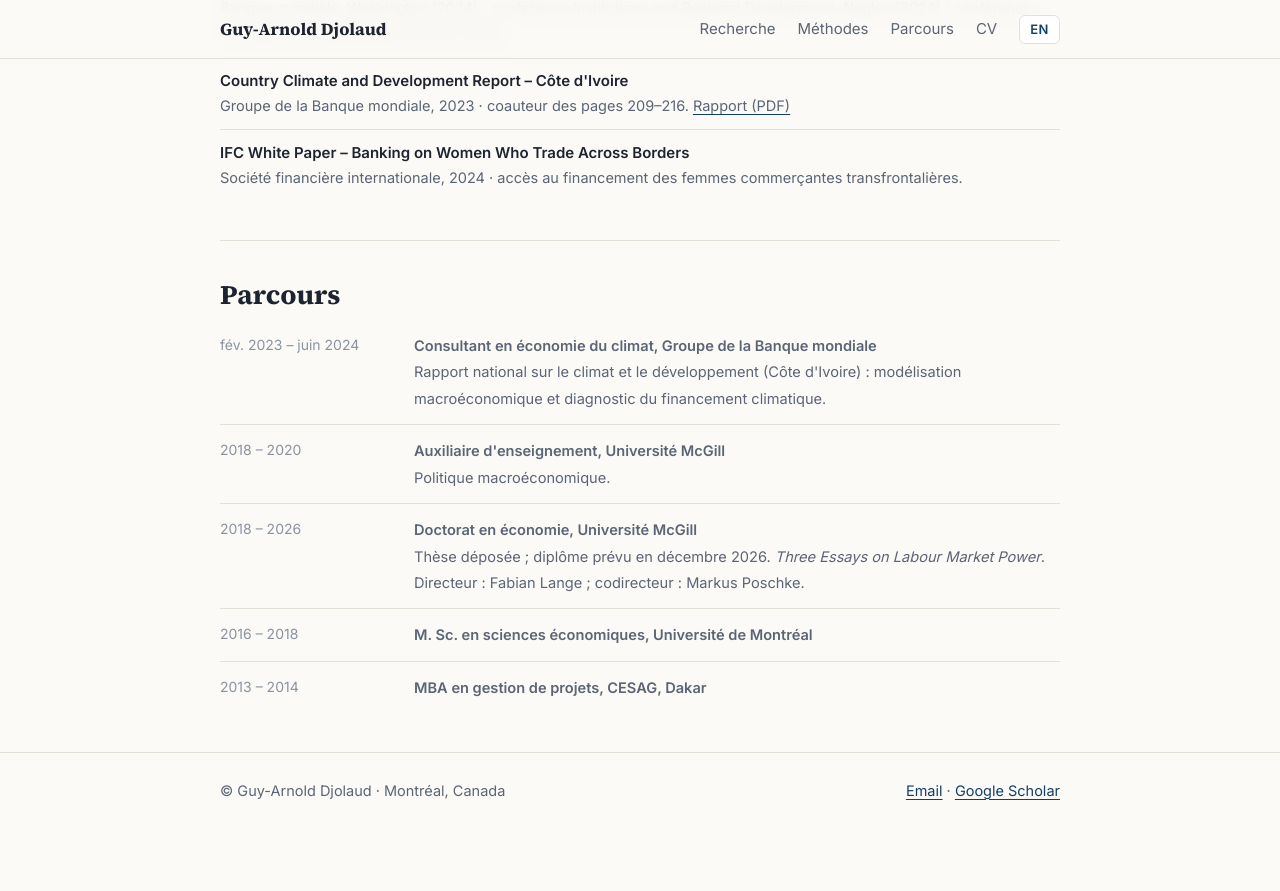
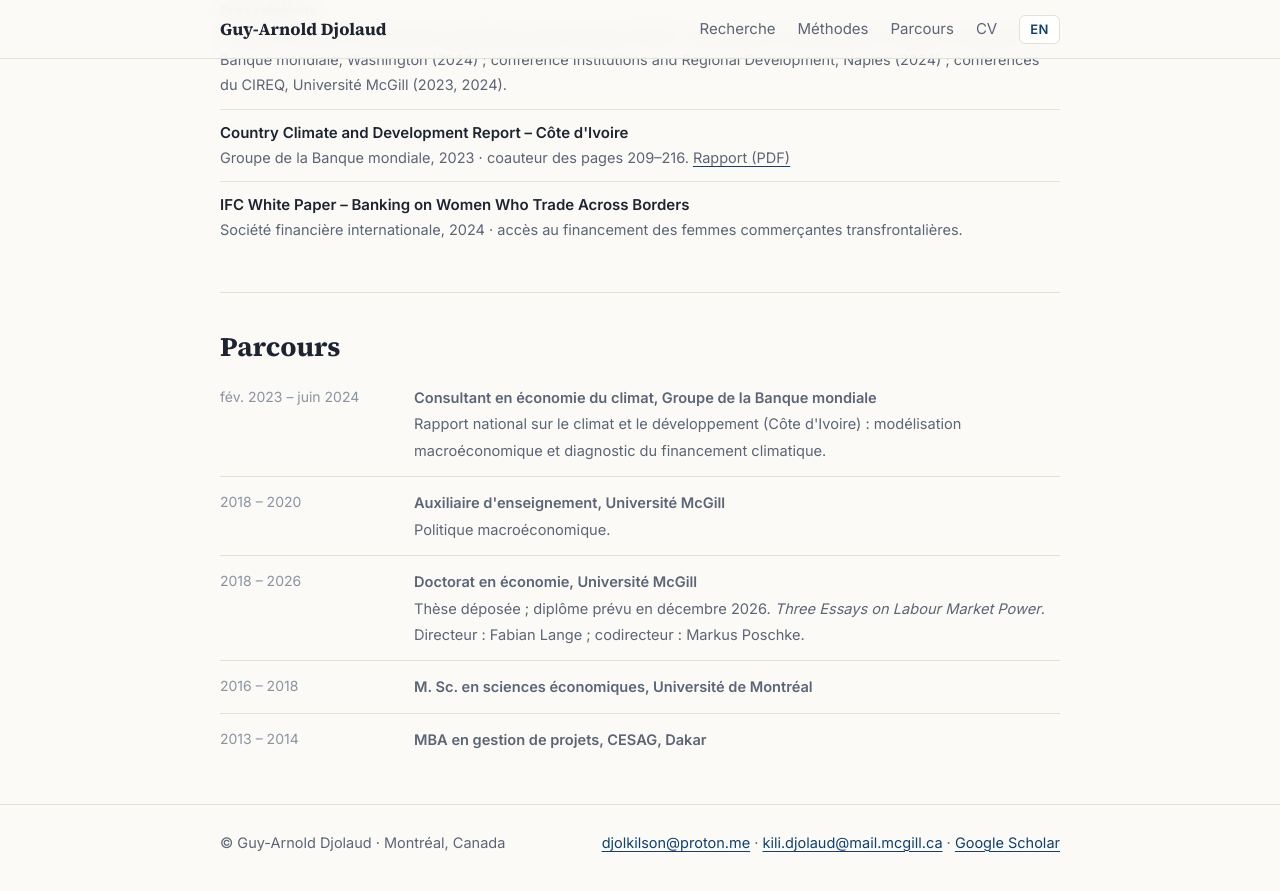
Before and after one commit to Guy-Djolaud/Guy-Djolaud.github.io, a Jekyll site: the page labour/index.html, which Jekyll copies as it is, in a window 1280 px wide and 900 px high, scrolled down 3111 px. Shown: the top 891 px of the window. Built offline with Jekyll 4.4.1, drawn with Linux system fonts in a browser that asks for light colours; before the commit the page ends 3960 px from its top, so only the background shows below that.

Commit message:
Labour page and applied CV: add Proton email
Co-Authored-By: Claude Opus 5.5 <noreply@anthropic.com>
Claude-Session: https://claude.ai/code/session_013ePxvwyP7NdEZimVeoibf3

```diff
--- a/labour/index.html
+++ b/labour/index.html
@@ -197,6 +197,7 @@
       </p>
       <div class="btns">
         <a class="btn primary" href="../files/CV_Guy_Djolaud_Economie_Appliquee.pdf"><span lang="fr">Curriculum vitæ</span><span lang="en">Curriculum vitae</span></a>
+        <a class="btn ghost" href="mailto:djolkilson@proton.me">djolkilson@proton.me</a>
         <a class="btn ghost" href="mailto:kili.djolaud@mail.mcgill.ca">kili.djolaud@mail.mcgill.ca</a>
         <a class="btn ghost" href="https://scholar.google.com/citations?user=H-A0nIgAAAAJ">Google Scholar</a>
       </div>
@@ -380,7 +381,8 @@
   <div class="wrap row">
     <span>© Guy-Arnold Djolaud · Montréal, Canada</span>
     <span>
-      <a href="mailto:kili.djolaud@mail.mcgill.ca">Email</a> ·
+      <a href="mailto:djolkilson@proton.me">djolkilson@proton.me</a> ·
+      <a href="mailto:kili.djolaud@mail.mcgill.ca">kili.djolaud@mail.mcgill.ca</a> ·
       <a href="https://scholar.google.com/citations?user=H-A0nIgAAAAJ">Google Scholar</a>
     </span>
   </div>
```
Also changed, not shown: 1 other file.
